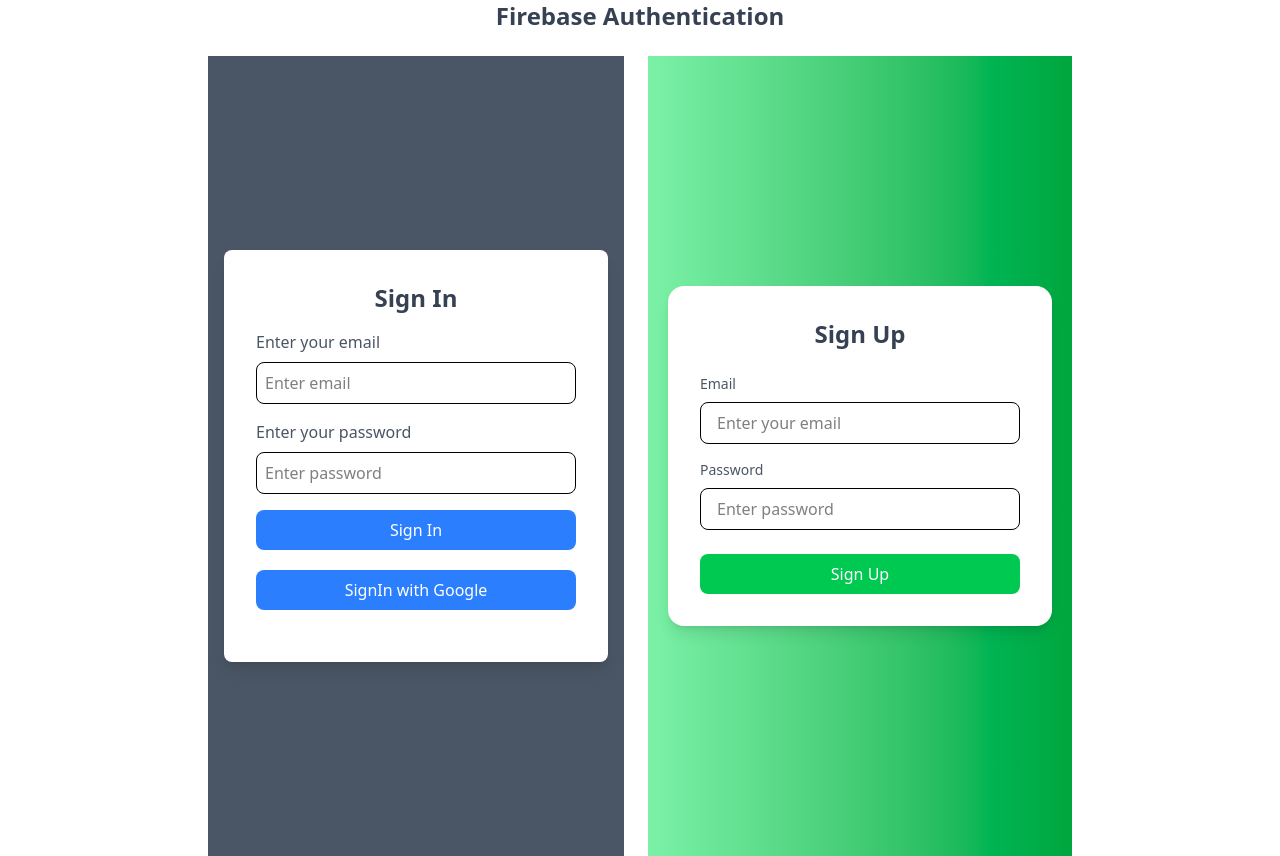
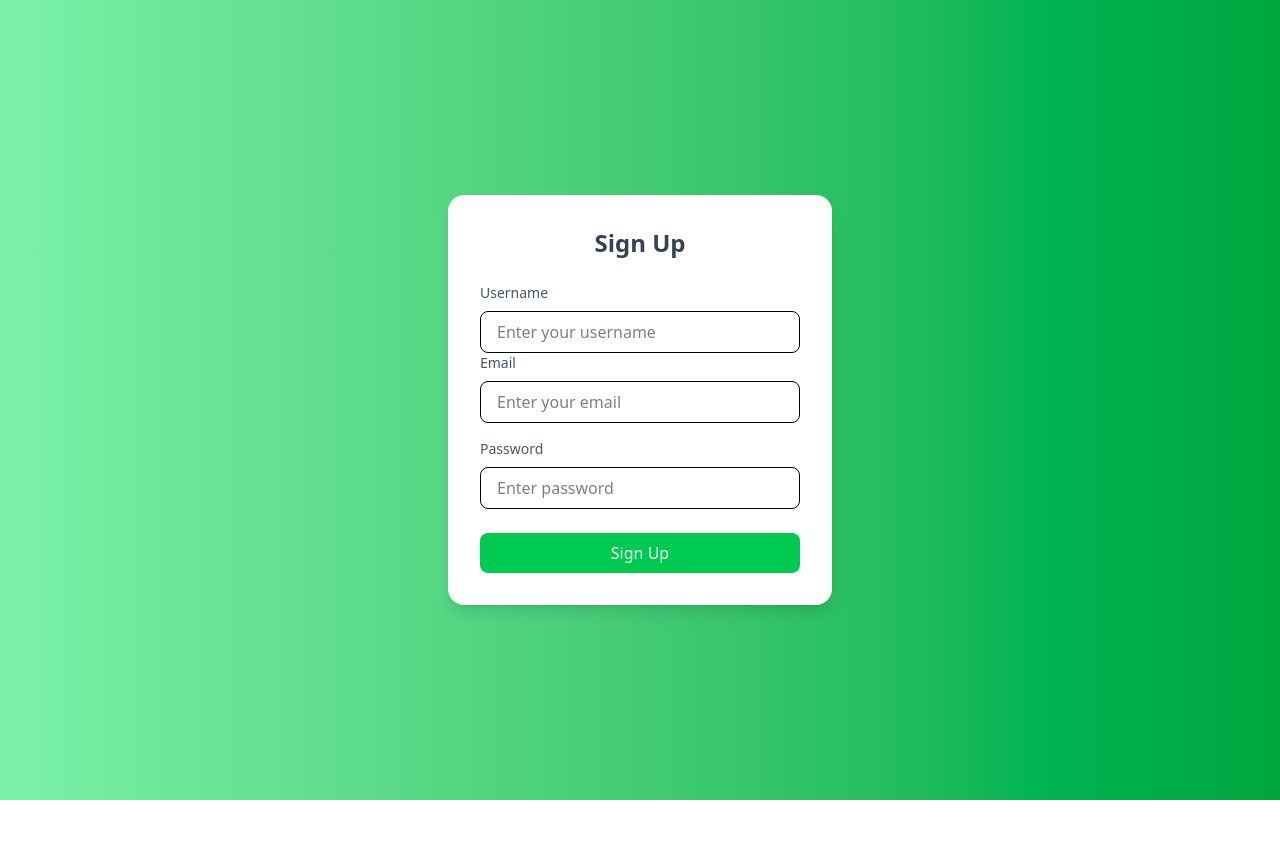
Before and after one commit to Zohaib-57/Firebase-Prep, a React (Vite) app: page /signup in a window 1280 px wide. After the commit the page ends 800 px from the top, so only its background shows below. Built offline with nearby package versions, Linux system fonts and the light colour scheme.

Commit message:
Authentication updated

```diff
--- a/package.json
+++ b/package.json
@@ -14,6 +14,7 @@
     "firebase": "^11.3.1",
     "react": "^18.3.1",
     "react-dom": "^18.3.1",
+    "react-router-dom": "^7.2.0",
     "tailwindcss": "^4.0.0"
   },
   "devDependencies": {
--- a/src/App.jsx
+++ b/src/App.jsx
@@ -1,19 +1,16 @@
 import { React } from "react";
-import { signInWithGoogle } from "./pages/GoogleSignIn";
 import SignIn from "./pages/SignIn";
 import SignUp from "./pages/SignUp";
+import { BrowserRouter as Router ,Route ,Routes} from "react-router-dom";
 
 function App() {
 	return (
-		<>
-			<h1 className="text-2xl font-semibold text-center text-gray-700 mb-6">
-				Firebase Authentication
-			</h1>
-			<div className="flex justify-center align-center gap-6">
-				<SignIn />
-				<SignUp />
-			</div>
-		</>
+    <Router>
+    <Routes>
+      <Route path="/" element={<SignIn />} />
+      <Route path="/signup" element={<SignUp />} />
+    </Routes>
+  </Router>
 	);
 }
 
--- a/src/pages/SignIn.jsx
+++ b/src/pages/SignIn.jsx
@@ -2,6 +2,7 @@
 import { getAuth, signInWithEmailAndPassword } from "firebase/auth";
 import { firebaseApp } from "../firebase";
 import { signInWithGoogle } from "./GoogleSignIn";
+import { Link, useNavigate } from "react-router-dom";
 
 const auth = getAuth(firebaseApp);
 
@@ -9,6 +10,8 @@
 	const [email, setEmail] = useState("");
 	const [password, setPassword] = useState("");
 	const [error, setError] = useState("");
+
+	const navigate = useNavigate();
 
 	const handleSignIn = () => {
 		signInWithEmailAndPassword(auth, email, password)
@@ -49,18 +52,32 @@
 
 				<button
 					onClick={handleSignIn}
-					className="w-full bg-blue-500 text-white py-2 rounded-lg hover:bg-blue-600 transition duration-200"
+					className="w-full bg-blue-500 text-white py-2 rounded-lg hover:bg-blue-600 transition duration-200 hover:cursor-pointer"
 				>
 					Sign In
 				</button>
-        <button
-				className="w-full bg-blue-500 text-white py-2 rounded-lg hover:bg-blue-600 transition duration-200 my-5"
-				onClick={signInWithGoogle}
-			>
-				SignIn with Google
-			</button>
+				<button
+					className="w-full flex items-center justify-center gap-2 bg-white border border-gray-300 text-gray-700 font-medium py-2 rounded-lg shadow-md hover:bg-gray-100 hover:border-gray-400 hover:shadow-lg hover:cursor-pointer my-5"
+					onClick={signInWithGoogle}
+				>
+					<img
+						src="https://upload.wikimedia.org/wikipedia/commons/thumb/c/c1/Google_%22G%22_logo.svg/1200px-Google_%22G%22_logo.svg.png"
+						alt="Google logo"
+						className="w-5 h-5"
+					/>
+					Sign in with Google
+				</button>
+
+				<p className="mt-4 text-sm text-gray-600">
+					New here?{" "}
+					<Link
+						to="/signup"
+						className="text-blue-500 hover:underline font-medium"
+					>
+						Create an account
+					</Link>
+				</p>
 			</div>
-
 		</div>
 	);
 };
--- a/src/pages/SignUp.jsx
+++ b/src/pages/SignUp.jsx
@@ -5,7 +5,8 @@
 const SignUp = () => {
 	const [email, setEmail] = useState("");
 	const [password, setPassword] = useState("");
-	const [error, setError] = useState("");
+	const [username, setUsername] = useState("");
+    const [error,setError] = useState("")
 
 	const auth = getAuth(firebaseApp);
 
@@ -27,6 +28,17 @@
 					Sign Up
 				</h2>
 				{error && <p className="text-red-500 text-sm mb-4">{error}</p>}
+				<label className="block text-gray-600 text-sm font-medium mb-2">
+					Username
+				</label>
+				<input
+					type="email"
+					required
+					value={username}
+					placeholder="Enter your username"
+					onChange={(e) => setUsername(e.target.value)}
+					className="w-full px-4 py-2 border rounded-lg focus:outline-none focus:ring-2 focus:ring-green-400"
+				/>
 				<label className="block text-gray-600 text-sm font-medium mb-2">
 					Email
 				</label>
```
Also changed, not shown: src/pages/Dashboard.jsx (added, +9 -0 lines), 1 other file (tests, documents, lock files or other folders).
